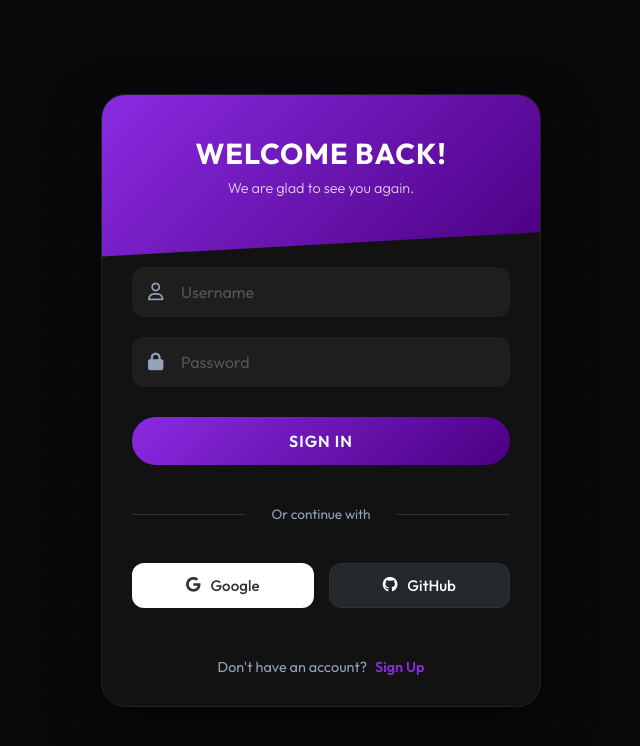
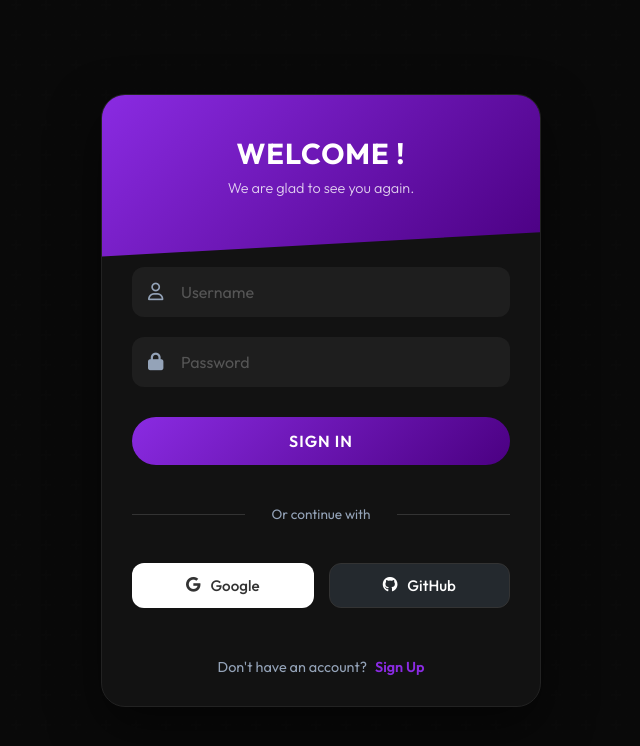
Before and after one commit to Website-LogD/front-end, a React (Vite) app: page / in a window 1280 px wide. Shown: the top 746 px of the page, without its empty margins (319-959 px from the left). Built offline with nearby package versions, Linux system fonts and the light colour scheme.

Commit message:
Update App.jsx

```diff
--- a/src/App.jsx
+++ b/src/App.jsx
@@ -74,7 +74,7 @@ const AuthPage = () => {
       <div className="container">
         <div className="auth-card">
           <div className="auth-header">
-            <h1>{isLogin ? "WELCOME BACK!" : "CREATE ACCOUNT"}</h1>
+            <h1>{isLogin ? "WELCOME !" : "CREATE ACCOUNT"}</h1>
             <p>{isLogin ? "We are glad to see you again." : "Join us and start your journey."}</p>
           </div>
 
```
